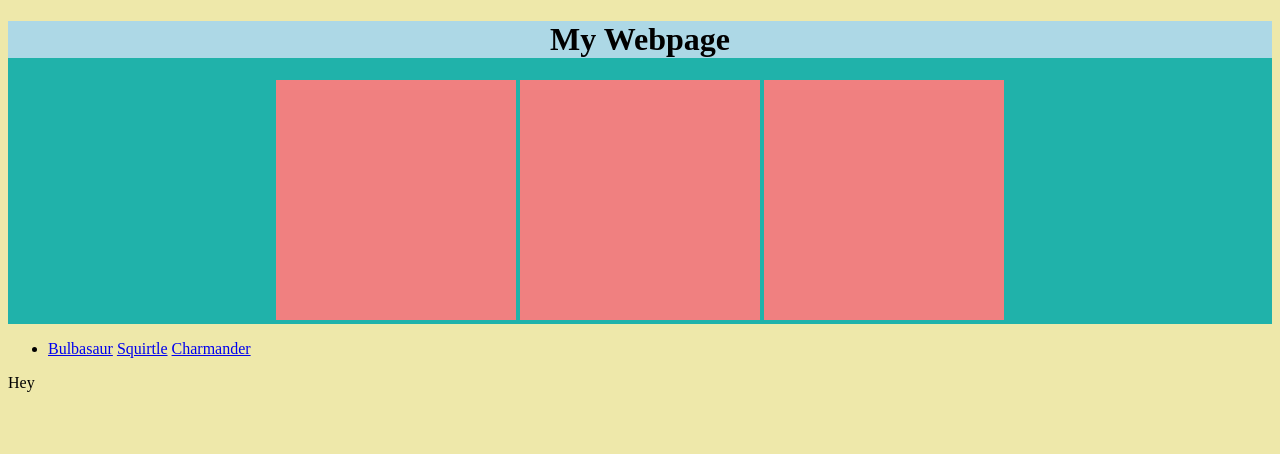
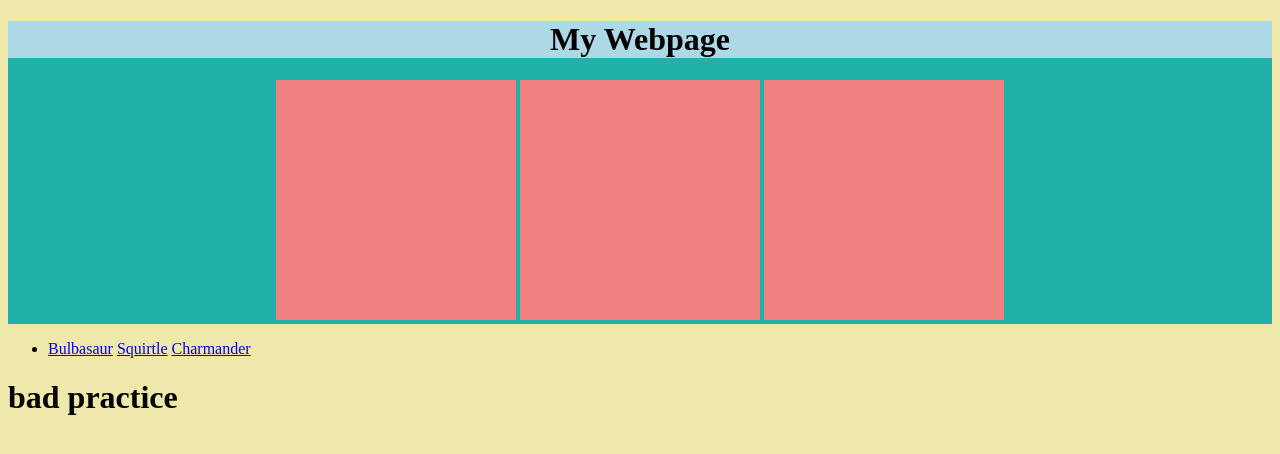
Before and after one commit to olly-tech/final-website, a plain HTML site: page index.html in a window 1280 px wide. Drawn offline with Linux system fonts and the light colour scheme.

Commit message:
Update index.html

```diff
--- a/index.html
+++ b/index.html
@@ -58,7 +58,7 @@
         <h2>The Charmander Section</h2>
         <p>qwhdiquhfiqehwfuqfeh</p>
       </section>
-      <p>Hey
+      <h1>bad practice</h1>
     </main>
     <footer></footer>
     <script src="script.js"></script>
```
